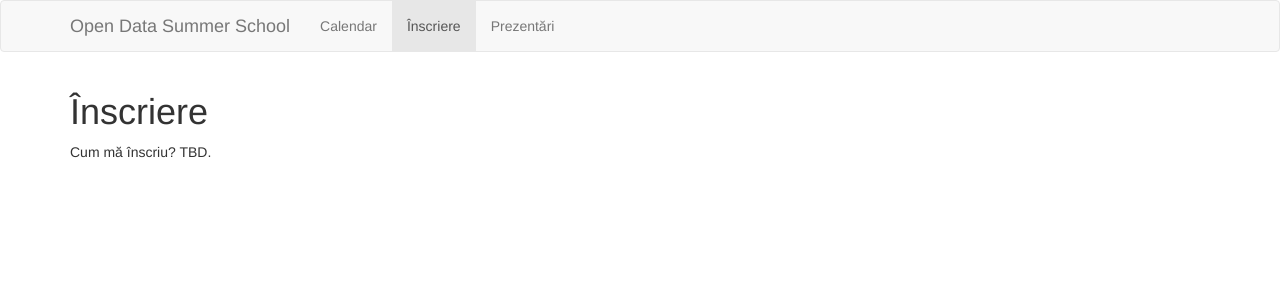
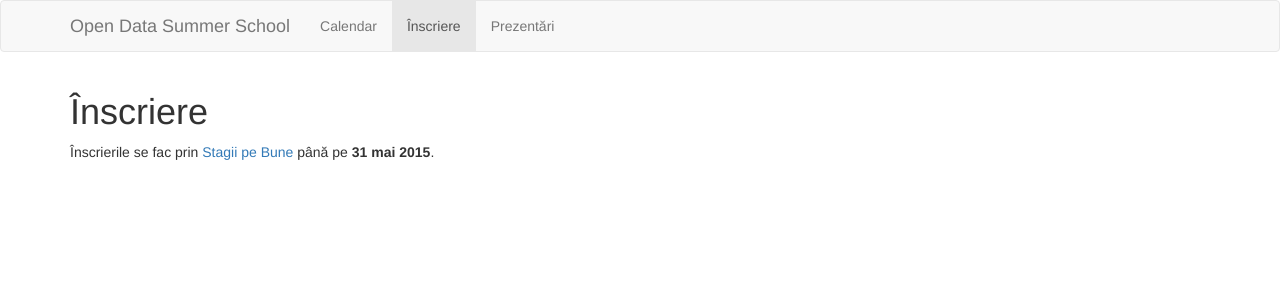
Before and after one commit to rosedu/opendata.rosedu.org, a Jekyll site: the page built from register.md, in a window 1280 px wide. Shown: the top 300 px of the page. Built offline with Jekyll 4.4.1, drawn with Linux system fonts in a browser that asks for light colours.

Commit message:
registration period

```diff
--- a/register.md
+++ b/register.md
@@ -3,4 +3,4 @@ layout: page
 title: Înscriere
 navbar: 3
 ---
-Cum mă înscriu? TBD.
+Înscrierile se fac prin [Stagii pe Bune](http://www.stagiipebune.ro/stagii.html&id=2216&category=103) până pe **31 mai 2015**.
```
